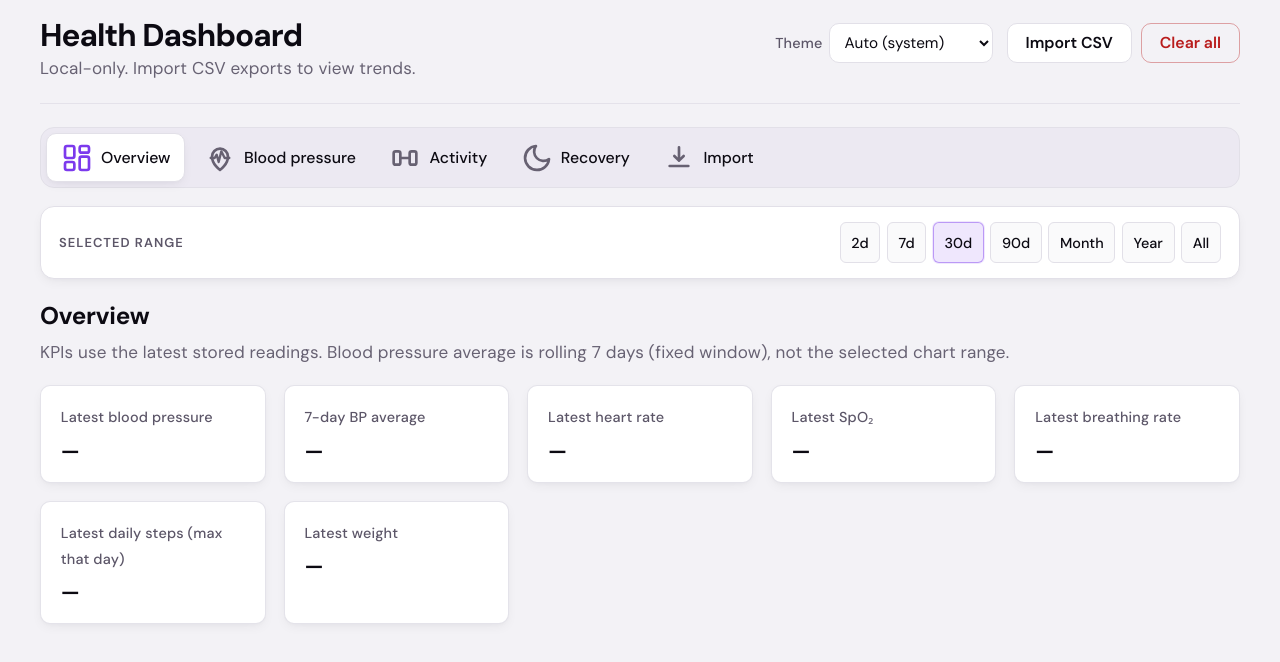
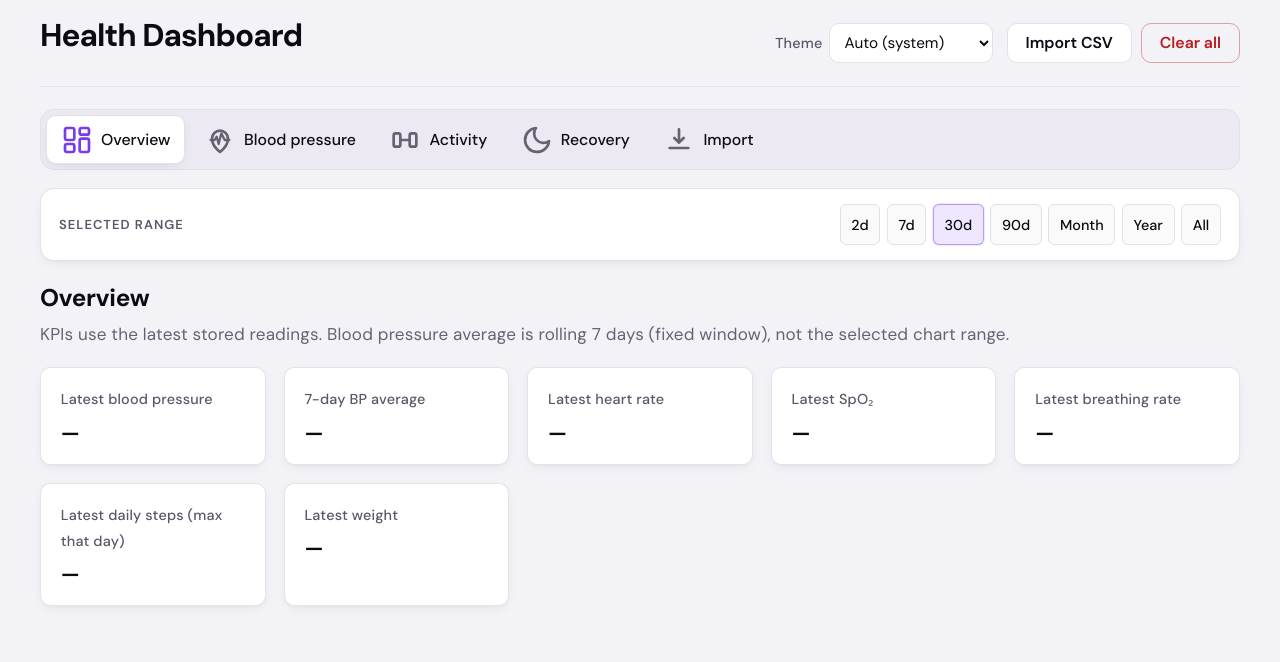
Before and after one commit to r5mao/health-data-dashboard, a React (Vite) app: page / in a window 1280 px wide. Shown: the top 662 px of the page. Built offline with nearby package versions, Linux system fonts and the light colour scheme.

Commit message:
Remove description under header.

```diff
--- a/src/App.tsx
+++ b/src/App.tsx
@@ -30,7 +30,6 @@ export default function App() {
         <header className="app-header">
           <div className="brand">
             <h1>Health Dashboard</h1>
-            <p className="muted">Local-only. Import CSV exports to view trends.</p>
           </div>
           <div className="header-actions">
             <ThemeControl />
```
